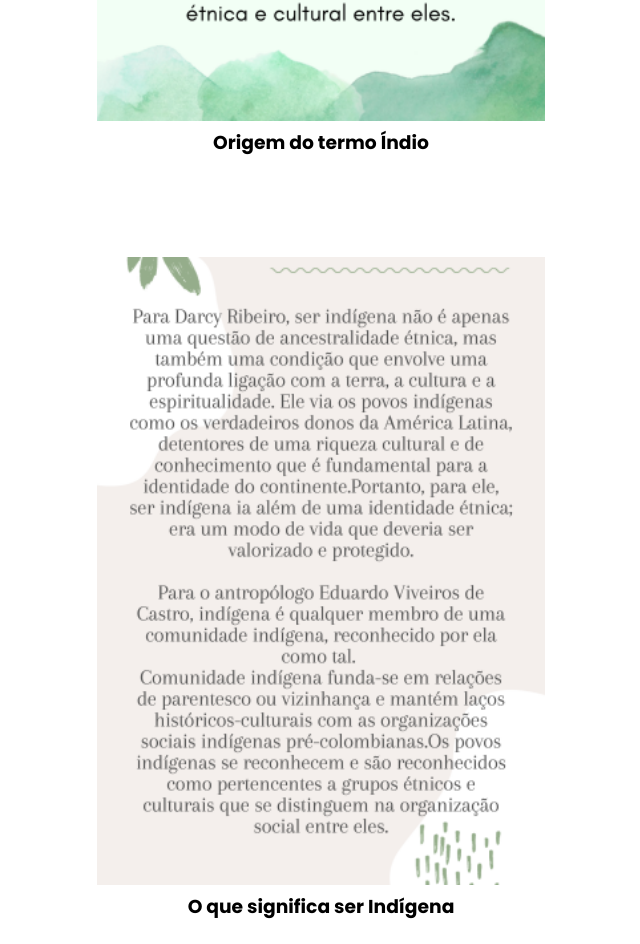
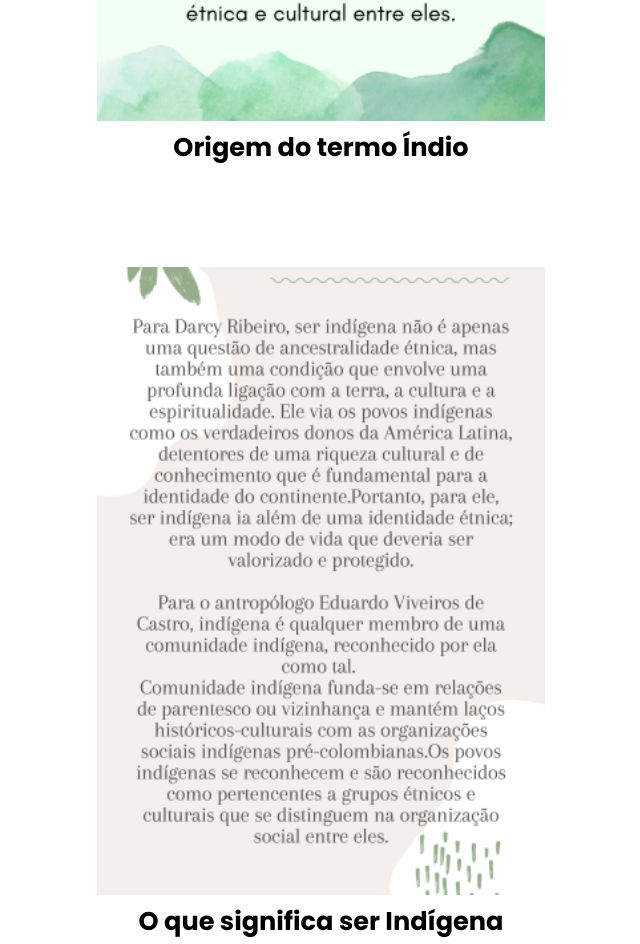
Before and after one commit to Branchertefa/Povos_ind-1as_reflex-es, a plain HTML site: page index.html in a window 1280 px wide. Shown: the part 1340-2284 px from the top of the page, without its empty margins (319-959 px from the left). Drawn offline with Linux system fonts and the light colour scheme.

Commit message:
Update style.css

```diff
--- a/style.css
+++ b/style.css
@@ -100,8 +100,18 @@ footer {
 .mds img{
     margin: auto;
 }
+
+.estudante-nome{
+    font-size: 2vw;
+    text-align: center;
+}
+
 @media (min-width: 1750px) {
     .estudante-imagem {
         width: 50vw;
     }
+
+    .estudante-nome{
+        font-size: 4vw;
+    }
   }
```
